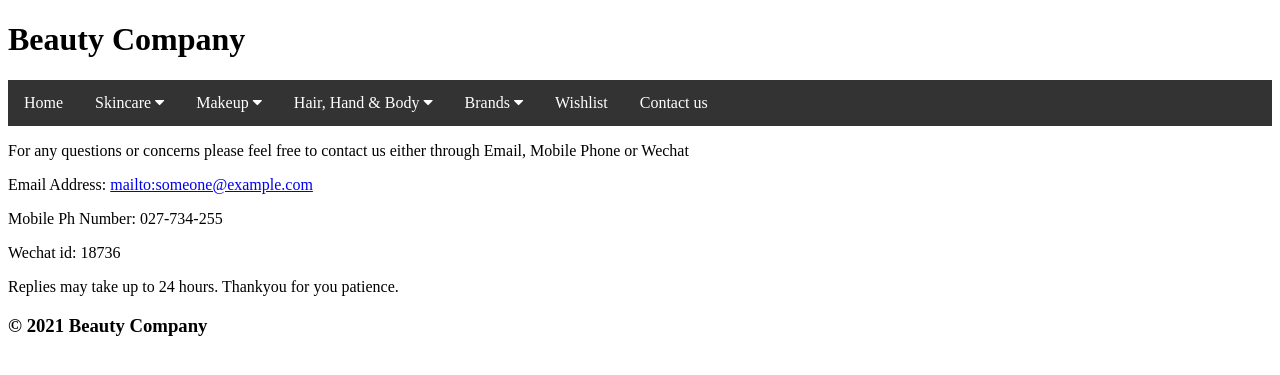
After one commit to DamienLng/Beauty-Website-, a Flask app: page /contact_us in a window 1280 px wide. The commit adds this page. Shown: the top 375 px of the page. Run offline with Flask 2, Linux system fonts and the light colour scheme.

Commit message:
Removed Bestsellers from navbar, Removed Contact Info in footer, Created Contact Us page displaying contact info and it works

```diff
--- a/main.py
+++ b/main.py
@@ -9,19 +9,6 @@ db = SQLAlchemy(app)
 
 import models
 
-
-
-# import jinja2
-# test = jinja2.Template('{{ test1 | replace("Facial_Treatments", "Facial Treatments") }}')
-# print(test)
-
-
-
-# Homepage route/query
-# @app.route('/')
-# def home():
-#     return render_template('home.html', page_title="HOME")
-
 # Homepage route/query for all Products
 @app.route('/')
 def home():
@@ -29,19 +16,31 @@ def home():
     print(products)
     return render_template('home.html', products = products)
 
-# Replace Underscores test code
-# underscore = "Facial_Treatments"
-# alter = underscore.replace("_", " ")
-# print(alter)
-
-# General page route/query for all Subcategory pages
+# Each Subcategory Page
 @app.route("/<string:category>/<string:name>")
 def subcat(category, name):
     subcat = models.Subcategory.query.filter_by(name=name).all()
     return render_template('subcategory.html', subcat = subcat)
 
+# Contact Us Page
+@app.route('/contact_us')
+def contact():
+
+    return render_template('contact_us.html')
+
+if __name__ == "__main__":
+    app.run(debug=True)
 
 
 
-if __name__ == "__main__":
-    app.run(debug=True)
+
+
+# Replace Underscores test code
+# underscore = "Facial_Treatments"
+# alter = underscore.replace("_", " ")
+# print(alter)
+# OR
+# import jinja2
+# test = jinja2.Template('{{ test1 | replace("Facial_Treatments", "Facial Treatments") }}')
+# print(test)
+# General page route/query for all Subcategory pages
--- /dev/null
+++ b/templates/contact_us.html
@@ -0,0 +1,20 @@
+{% extends 'layout.html' %}
+{% block content %}
+<body>
+    <p>
+    For any questions or concerns please feel free to contact us either through Email, Mobile Phone or Wechat
+    </p>
+    </p>
+    Email Address: <a href="mailto:someone@example.com">mailto:someone@example.com</a>
+    </p>
+    </p>
+    Mobile Ph Number: 027-734-255
+    </p>
+    </p>
+    Wechat id: 18736
+    </p>
+    </p>
+    Replies may take up to 24 hours. Thankyou for you patience.
+    </p>
+</body>
+{% endblock %}
--- a/templates/footer.html
+++ b/templates/footer.html
@@ -1,20 +1,3 @@
 <footer>
-    <hr>
-    <p>
-      For any questions or concerns please feel free to contact us either through Email, Mobile Phone or Wechat
-    </p>
-    </p>
-      Email Address: <a href="mailto:someone@example.com">mailto:someone@example.com</a>
-    </p>
-      Mobile Ph Number: 027-734-255
-    </p>
-    </p>
-      Wechat id: 18736
-    </p>
-    </p>
-      Replies may take up to 24 hours. Thankyou for you patience.
-    </p>
-    </p>
-    Copyright &copy; 2021 Beauty Company
-    </p>
-  </footer>
+  <h3>&copy; 2021 Beauty Company</h3>
+ </footer>
--- a/templates/header.html
+++ b/templates/header.html
@@ -1,4 +1,6 @@
 <!-- Title for Homepage -->
-<h1>
+<header>
+  <h1>
     Beauty Company
   </h1>
+</header>
--- a/templates/nav.html
+++ b/templates/nav.html
@@ -71,8 +71,8 @@
     </div>
   </div>
 <!-- These are the other pages shown on the navbar  -->
-  <a href="contact_us_page.html">Contact Us</a>
-  <a href="wishlist_page.html">Wishlist</a>
-  <a href="best_sellers_page.html">Bestsellers</a>
-  <!-- <input type="text" placeholder="Search.."> -->
+  <a href="wishlist">Wishlist</a>
+  <!-- <a href="contact_us">Contact us</a> -->
+  <a href="{{ url_for('contact') }}">Contact us</a>
+  </div>
 </div>
```
Also changed, not shown: templates/bestsellers.html (deleted).
